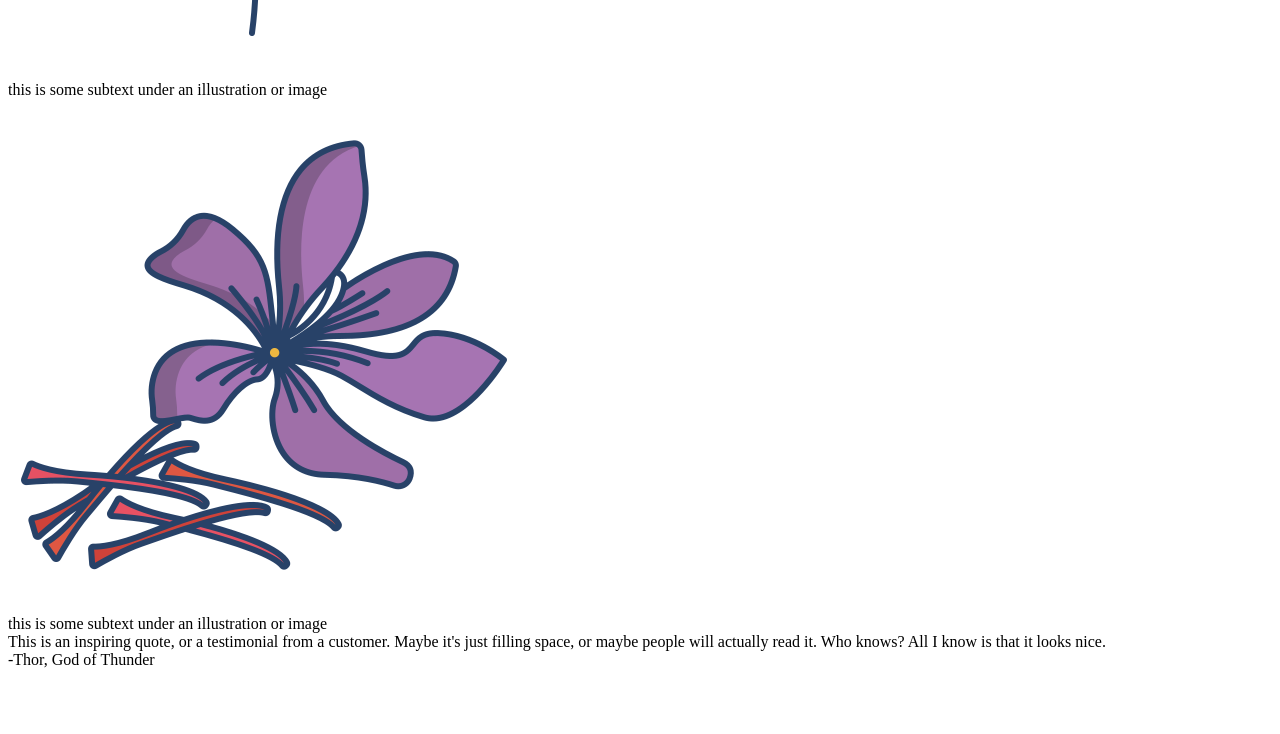
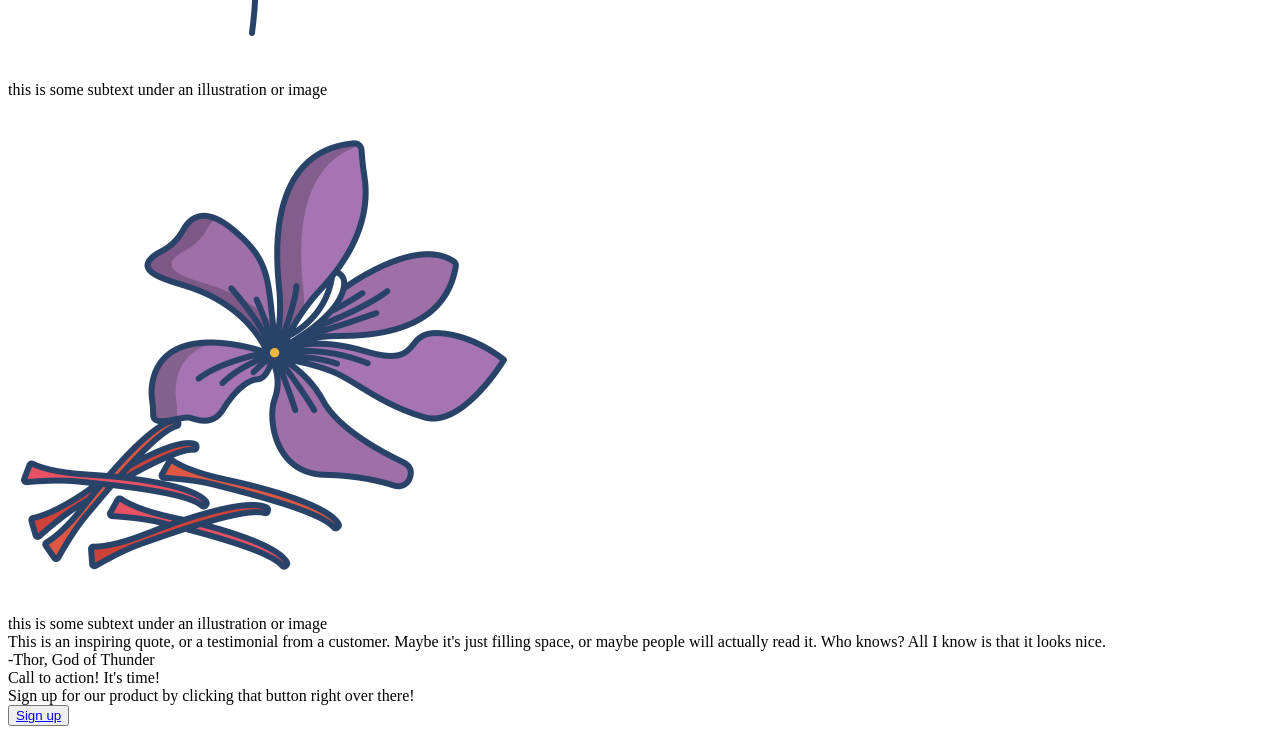
Before and after one commit to ketchbie/webpage, a plain HTML site: page index.html in a window 1280 px wide. Shown: the part 2122-2856 px from the top of the page. Before the commit the page ends 2799 px from the top, so only its background shows below. Drawn offline with Linux system fonts and the light colour scheme.

Commit message:
action container completed

```diff
--- a/index.html
+++ b/index.html
@@ -21,7 +21,7 @@
     </div>
 
     <div class = "intro-container">
-        <div class = "main-title">
+        <div class = "title">
             This website is awesome
         </div>
         <div class = "text">
@@ -33,7 +33,7 @@
     </div>
 
     <div class = "rando-container">
-        <div class = "random-title">
+        <div class = "title">
             Some random information.
         </div>
         <div class = "container">
@@ -74,5 +74,17 @@
             -Thor, God of Thunder
         </div>
     </div>
+
+    <div class = "action-container">
+        <div class = "title">
+            Call to action! It's time!
+        </div>
+        <div class = "text">
+            Sign up for our product by clicking that button right over there!
+        </div>
+        <button>
+            <a href = "google.com"> Sign up</a>
+        </button>
+    </div>
 </body>
 </html>
```
